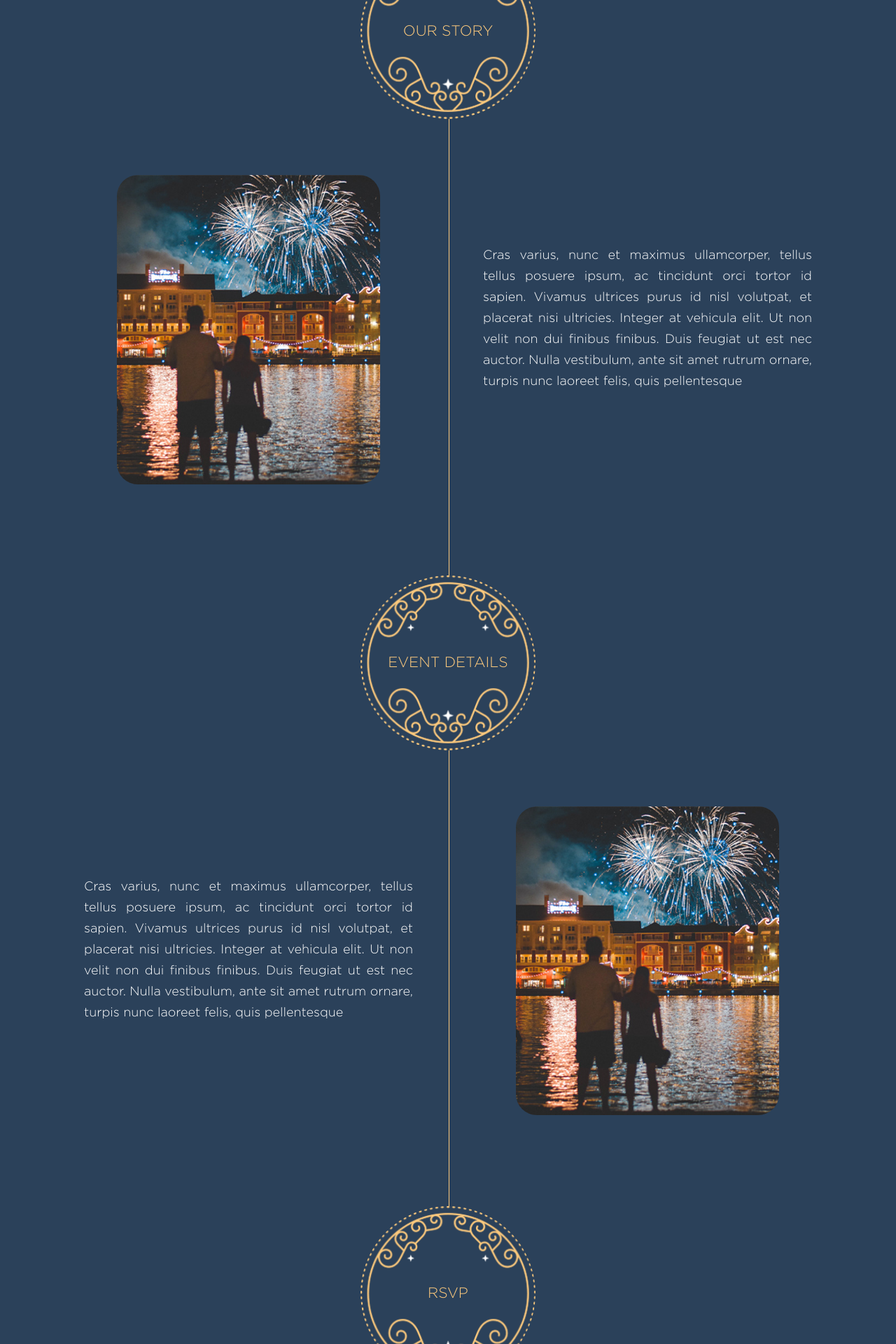
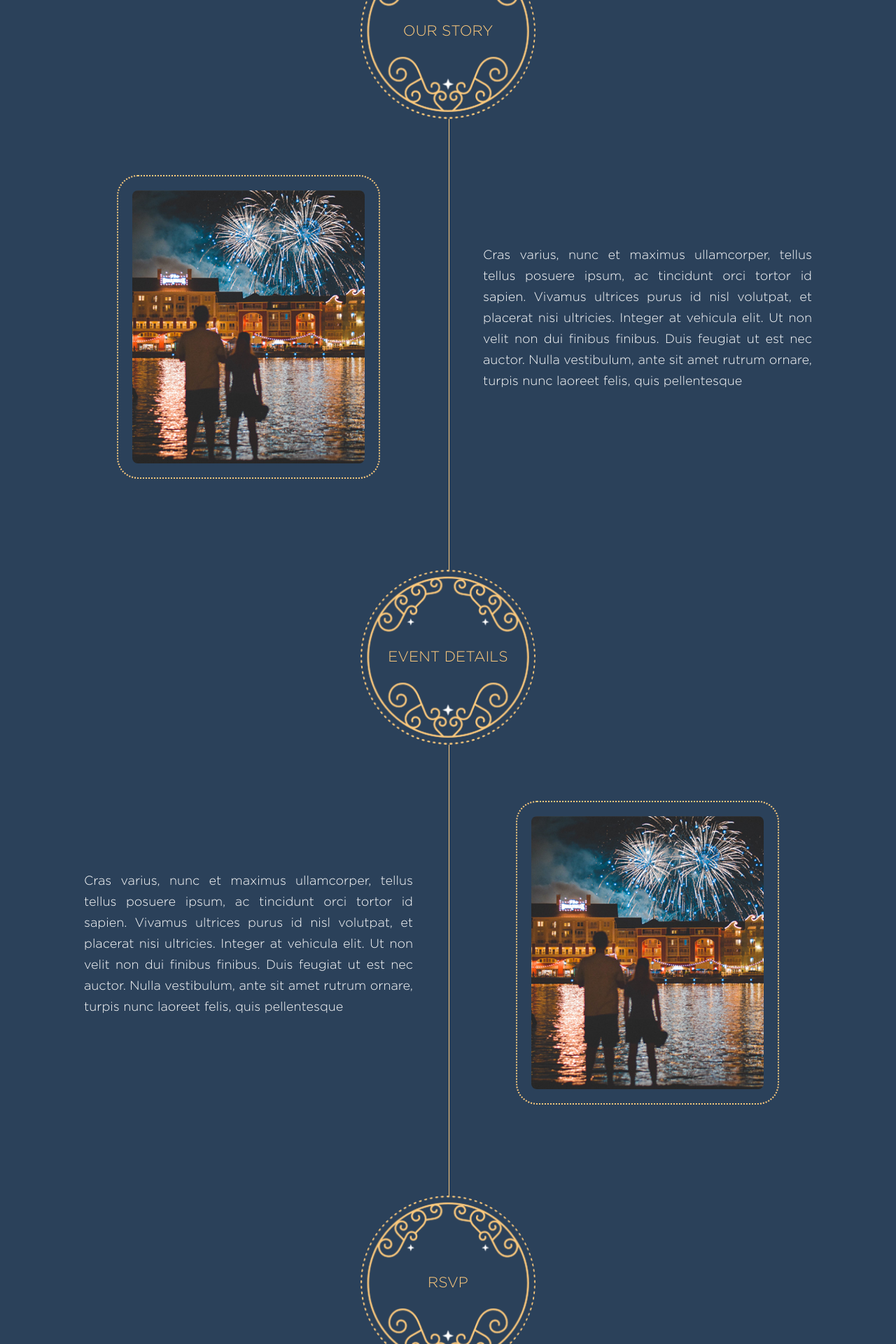
Before and after one commit to project-agape/wedding-template4, a Jekyll site: the page built from index.html, in a window 1280 px wide. Shown: the part 1030-2950 px from the top of the page at 70% size. Built offline with Jekyll 4.4.1, drawn with Linux system fonts in a browser that asks for light colours; nearby versions of some CDN libraries.

Commit message:
Update responsiveness on tablet

```diff
--- a/_includes/home/our-story.html
+++ b/_includes/home/our-story.html
@@ -7,10 +7,10 @@
                 <span class="timeline-title">{{ story.title }}</span>
             </div>
             <div {% if story.title == "RSVP" %} class="hidden" {% else %} class="content-section clearfix {% endif %}">
-                <div class="col-md-6 left-section timeline-content {% cycle 'pull-left', 'pull-right' %}">
+                <div class="col-md-6 col-sm-12 col-xs-12 left-section timeline-content {% cycle 'pull-left', 'pull-right' %}">
                     <img  class="content-image center-block" src="img/{{ story.image }}"/>
                 </div>
-                <div class="col-md-6 right-section timeline-content">
+                <div class="col-md-6 col-sm-12 col-xs-12 right-section timeline-content">
                     <p class="content-description">{{ story.description }}</p>
                 </div>
             </div>
@@ -34,7 +34,7 @@
 
             <div class="form-item clearfix">
                 <span class="content-title ">Number of Attendees</span>
-                <input class="content-input content-number form-control" min="0" name="entry.1152925724" id="entry.1152925724" autocomplete="off" required type="number" name="entry.1152925724" id="entry.1152925724" value="" aria-required="true" aria-invalid="false">
+                <input class="content-input content-number form-control" min="0" name="entry.1152925724" id="entry.1152925724" autocomplete="off" required type="number" name="entry.1152925724" id="entry.1152925724" value="0" aria-required="true" aria-invalid="false">
             </div>
 
             <div class="form-item clearfix">
--- a/_sass/home.sass
+++ b/_sass/home.sass
@@ -127,6 +127,9 @@
             max-width: 80%
             min-width: 60%
             border-radius: 30px
+            padding: 20px
+            border: 2px dotted #ffcb7d
+            background-color: #2b415a
 
           h2
             letter-spacing: 5px
@@ -135,6 +138,7 @@
             font-weight: normal
             font-style: normal
           p
+            background-color: #2b415a
             color: white
             font-size: 18px
             font-weight: normal
@@ -280,7 +284,7 @@
     .container
       .intro-text-container
         background-size: 75%
-        padding: 180px
+        padding: 180px 0
 
   #our-story
     .timeline-section
@@ -289,3 +293,43 @@
           .timeline-content
             p
               padding: 20px 0
+
+@media (max-width: $screen-sm-max)
+  #cover
+    .container
+      .intro-text-container
+        background-size: 95%
+        padding: 250px 0
+        .intro-header
+          .into-header-text
+            top: 10px
+            font-size: 5em
+        .caption
+          font-size: 1.7em
+          top: 70px
+
+  #our-story
+    .timeline-section
+      #form-content
+        .form-item
+          max-width: 90%
+        .content-button-container
+          max-width: 90%
+      &:before
+        height: 80%
+
+      .timeline-block
+        .content-section
+          .timeline-content
+            padding: 50px
+@media (max-width: $screen-xs-max)
+  #cover
+    .container
+      .intro-text-container
+        .intro-header
+          .into-header-text
+            font-size: 4em
+            top: 14px
+        .caption
+          .intro-date
+            top: 55px
```
